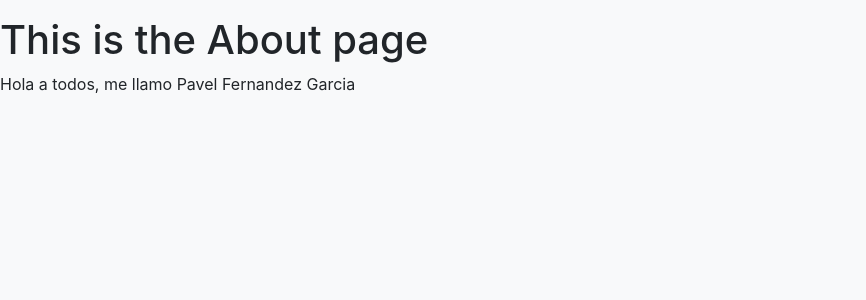
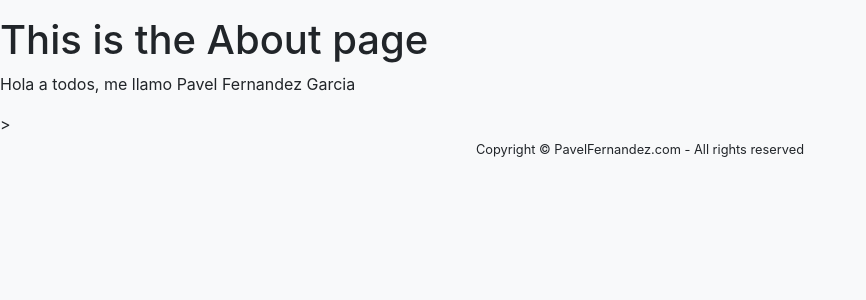
Before and after one commit to pavelfg/taskmate, a Django app: page /about/ in a window 1280 px wide. Shown: the part 70-370 px from the top of the page, without its empty margins (0-866 px from the left). Run offline with Django 3.2, Linux system fonts and the light colour scheme; some libraries are stand-ins or nearby versions.

Commit message:
Copyright added to base html

```diff
--- a/templates/base.html
+++ b/templates/base.html
@@ -77,7 +77,8 @@
       {% endblock content %}
 
 
-
+    <p></p>>
+      <center><small>Copyright &copy; PavelFernandez.com - All rights reserved </small></center>
 
     <!-- Optional JavaScript -->
     <!-- jQuery first, then Popper.js, then Bootstrap JS -->
```
